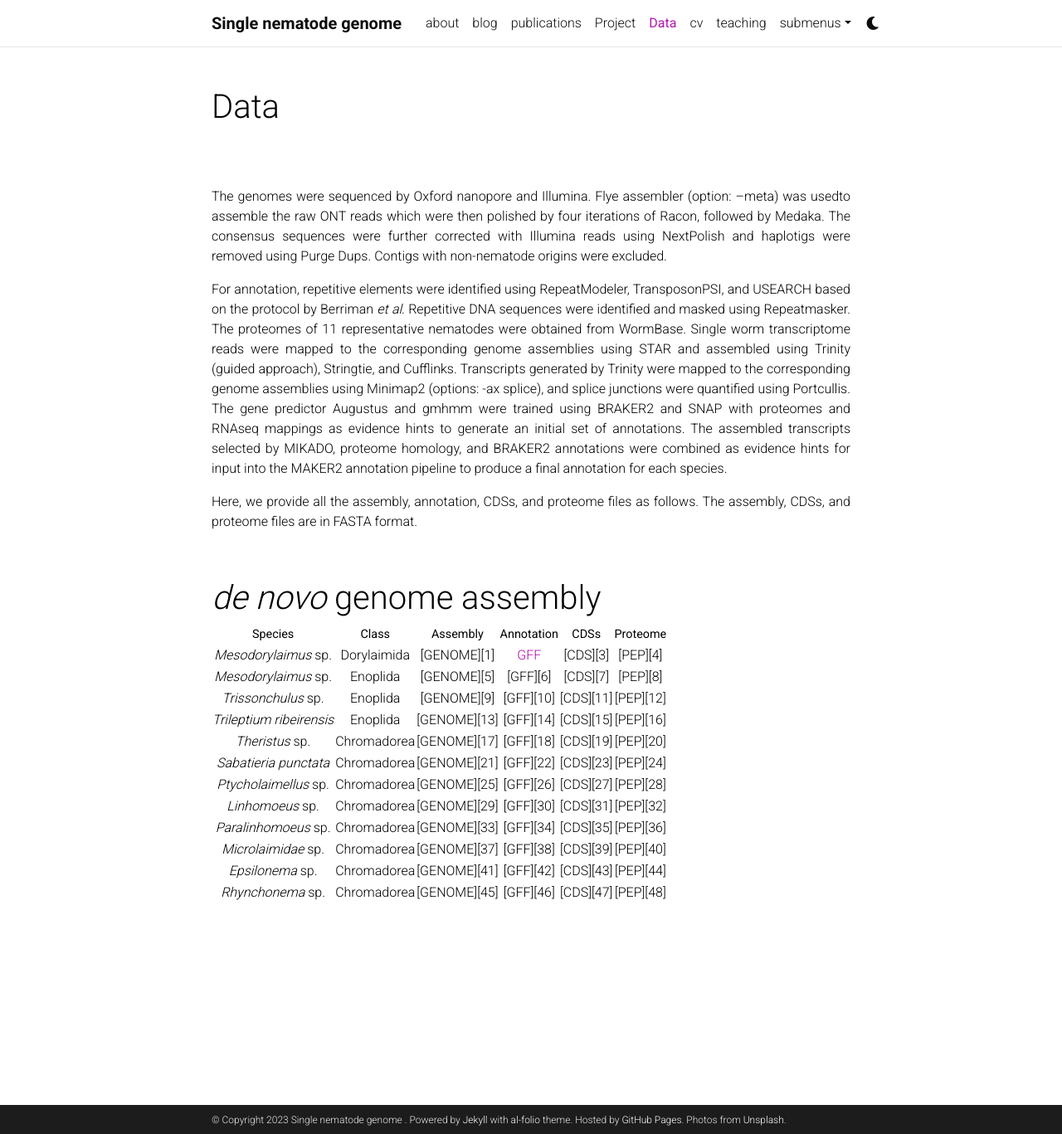
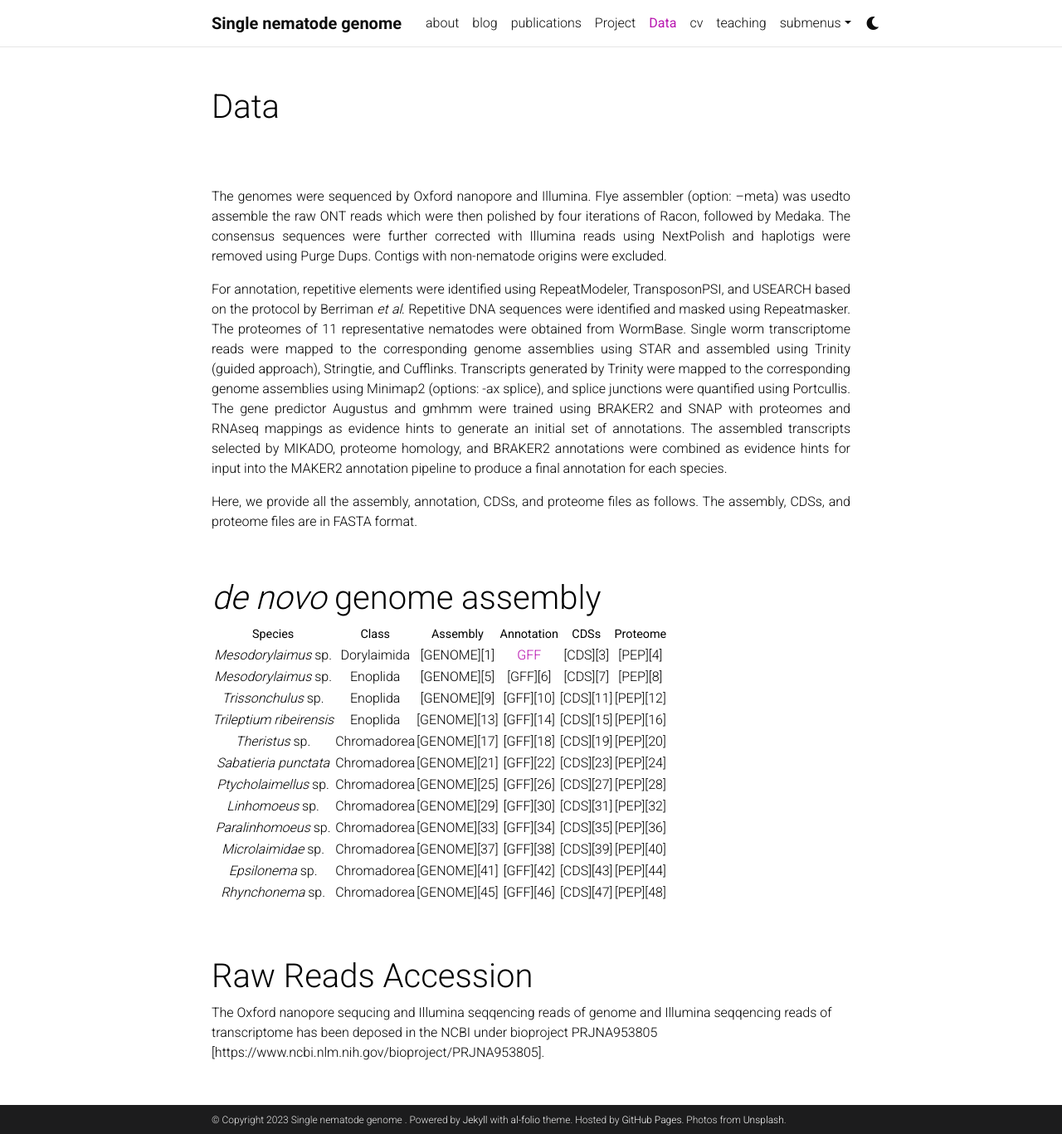
Before and after one commit to YiChienLee1010/Single-nematode-genome, a Jekyll site: the page built from _pages/data.md, in a window 1280 px wide and 1367 px high. Shown: the whole window at 83% size. Built offline with Jekyll 4.4.1, drawn with Linux system fonts in a browser that asks for light colours; comment, search, counter and statistics services are not loaded; a style sheet for code colours, icons or effects is not loaded.

Commit message:
Update data.md

```diff
--- a/_pages/data.md
+++ b/_pages/data.md
@@ -52,5 +52,8 @@ Here, we provide all the assembly, annotation, CDSs, and proteome files as follo
 
 <br><br>
 
+# Raw Reads Accession
+The Oxford nanopore sequcing and Illumina seqqencing reads of genome and Illumina seqqencing reads of transcriptome has been deposed in the NCBI under bioproject PRJNA953805 [https://www.ncbi.nlm.nih.gov/bioproject/PRJNA953805].
+
 
 [2]: https://github.com/YiChienLee1010/Single-nematode-genome/raw/gh-pages/Data/Annotation%20GFF/Enoplolaimus_lenunculus.gff
```
